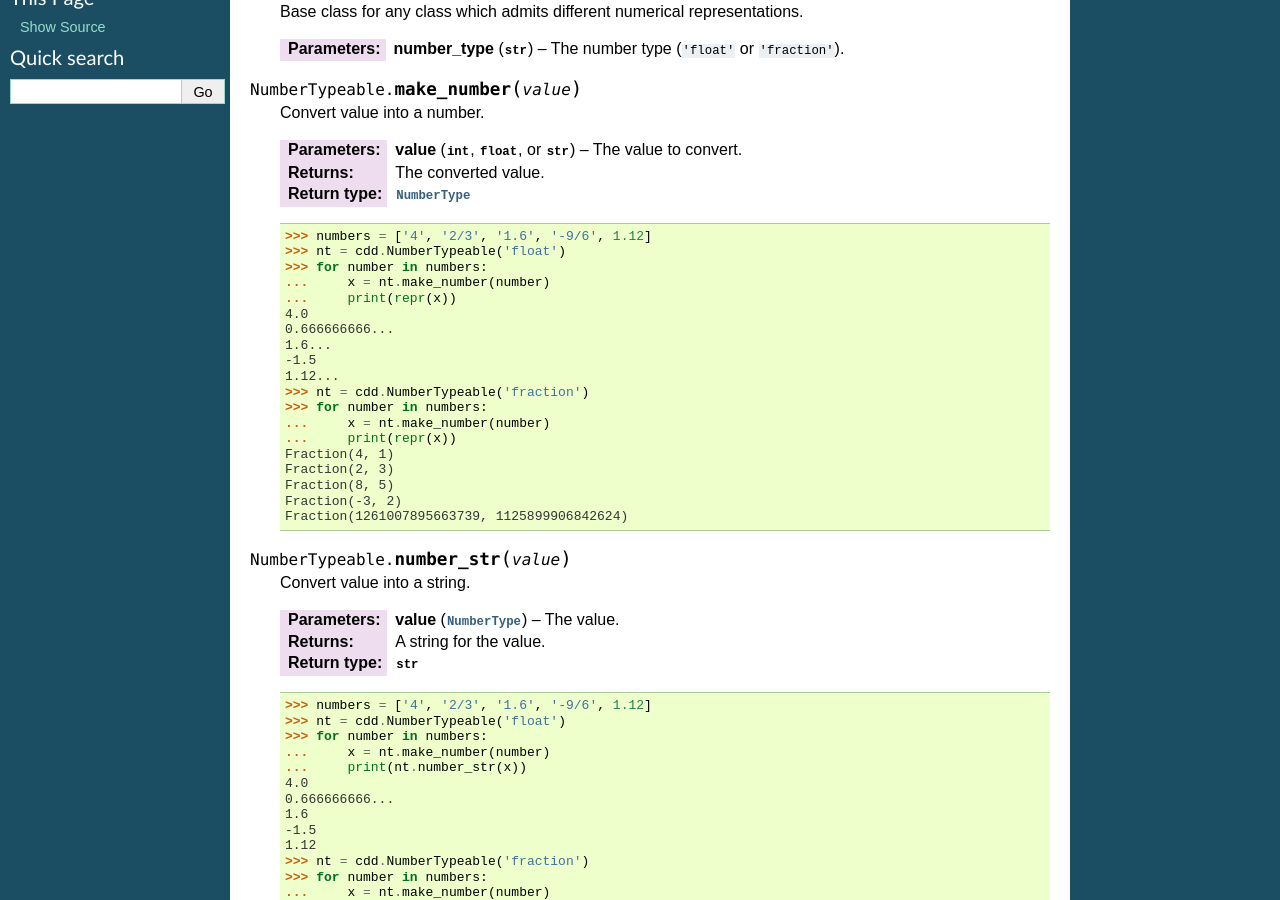
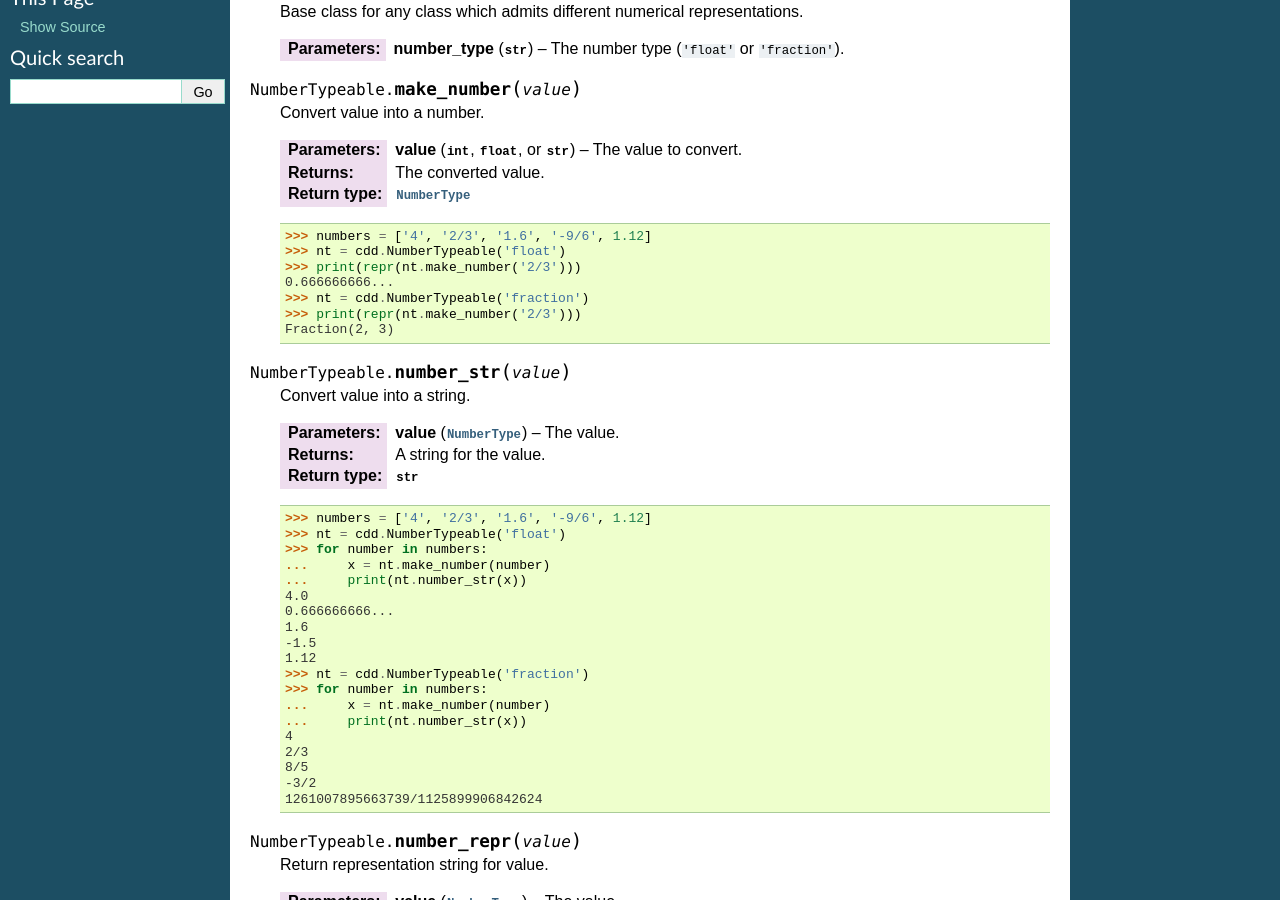
Before and after one commit to mcmtroffaes/pycddlib, a Sphinx documentation site: the page built from docs/numbertype.rst, in a window 1280 px wide and 900 px high, scrolled down 365 px. Built offline with Sphinx 7.4.7, drawn with Linux system fonts in a browser that asks for light colours; formulas are drawn with MathJax 3.

```diff
--- a/docs/numbertype.rst
+++ b/docs/numbertype.rst
@@ -44,23 +44,11 @@ Numerical Representations
 
         >>> numbers = ['4', '2/3', '1.6', '-9/6', 1.12]
         >>> nt = cdd.NumberTypeable('float')
-        >>> for number in numbers:
-        ...     x = nt.make_number(number)
-        ...     print(repr(x)) # doctest: +ELLIPSIS
-        4.0
+        >>> print(repr(nt.make_number('2/3'))) # doctest: +ELLIPSIS
         0.666666666...
-        1.6...
-        -1.5
-        1.12...
         >>> nt = cdd.NumberTypeable('fraction')
-        >>> for number in numbers:
-        ...     x = nt.make_number(number)
-        ...     print(repr(x))
-        Fraction(4, 1)
+        >>> print(repr(nt.make_number('2/3'))) # doctest: +ELLIPSIS
         Fraction(2, 3)
-        Fraction(8, 5)
-        Fraction(-3, 2)
-        Fraction(1261007895663739, 1125899906842624)
 
 .. method:: NumberTypeable.number_str(value)
 
```
Also changed, not shown: 1 other file.
